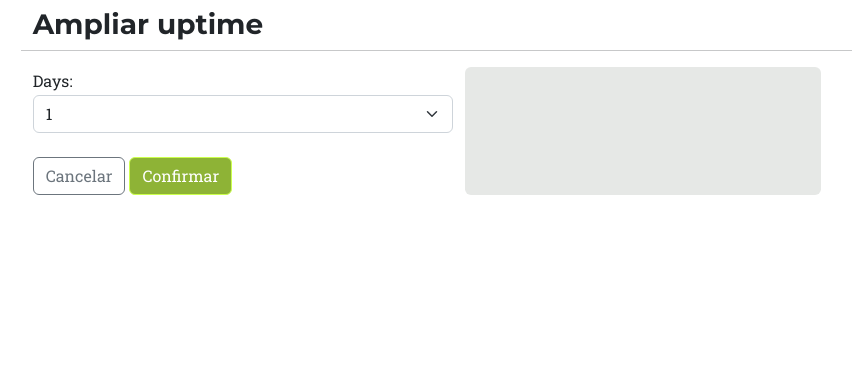
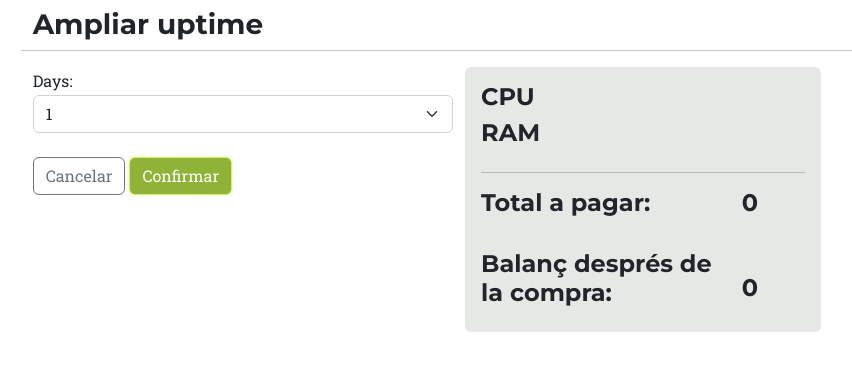
Before and after one commit to AleixEsteveGisbert/web, a Django app: page /server/42/adddays in a window 1280 px wide. Shown: the part 65-436 px from the top of the page, without its empty margins (86-938 px from the left). Run offline with Django 4.2, Linux system fonts and the light colour scheme; a user stored in the database is signed in; data comes from the database, SQL or seed files in the repository; some libraries are stand-ins or nearby versions.

Commit message:
Update server-add-days.html

```diff
--- a/Web_App/templates/controlPanel/server-add-days.html
+++ b/Web_App/templates/controlPanel/server-add-days.html
@@ -19,9 +19,41 @@
                 </form>
             </div>
             <div class="col-4 bg-light rounded p-3">
-                <h4 id="HOCprice"></h4>
+                <div class="row">
+                    <div class="col">
+                        <h4>CPU</h4>
+                    </div>
+                    <div class="col-3">
+                        <h4 id="id_cores">{{ server.cores|floatformat }}</h4>
+                    </div>
+                </div>
+                <div class="row">
+                    <div class="col">
+                        <h4>RAM</h4>
+                    </div>
+                    <div class="col-3">
+                        <h4 id="id_ram">{{ server.ram|floatformat }}</h4>
+                    </div>
+                </div>
+                <hr>
+                <div class="row">
+                    <div class="col">
+                        <h4>Total a pagar:</h4>
+                    </div>
+                    <div class="col-3">
+                        <h4 id="id_total">0</h4>
+                    </div>
+                </div>
                 <br>
-                <h4 id="HOCbalanceNS"></h4>
+                <div class="row">
+                    <div class="col">
+                        <h4>Balanç després de la compra:</h4>
+                    </div>
+                    <div class="col-3">
+                        <br>
+                        <h4 id="id_post_balance">0</h4>
+                    </div>
+                </div>
             </div>
         </div>
     </div>
```
